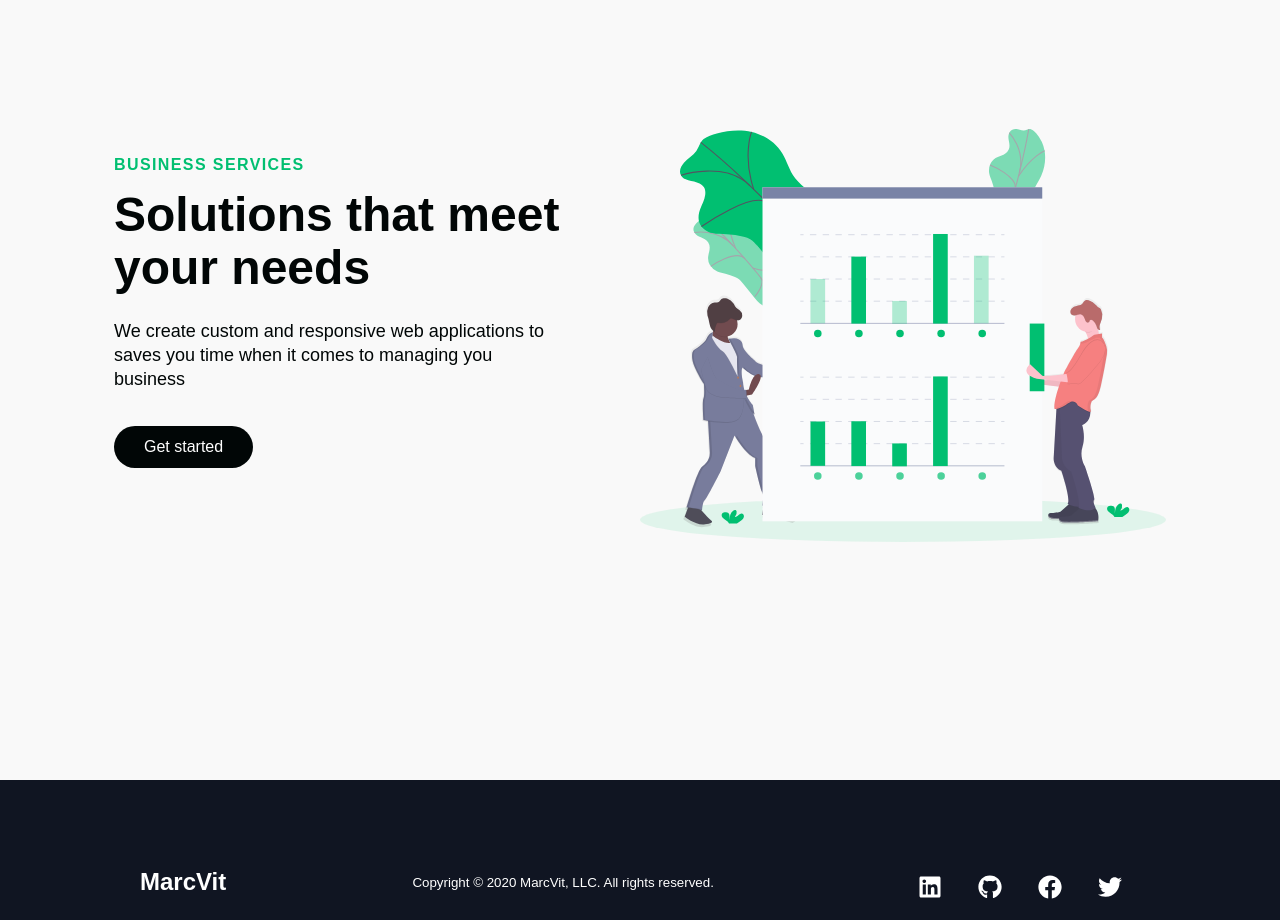
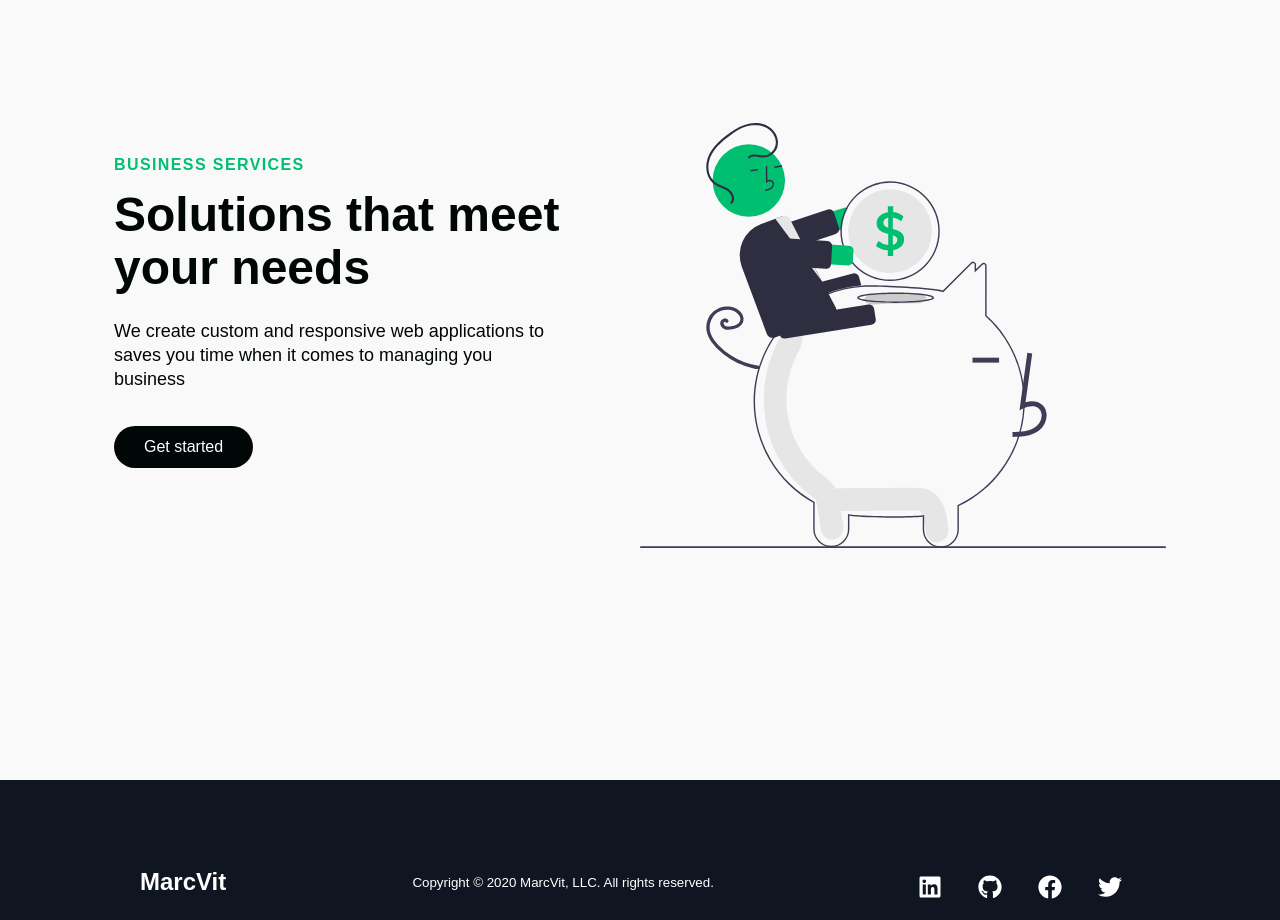
Before and after one commit to devslife7/marcvit-website, a React (Create React App) app: page / in a window 1280 px wide. Shown: the part 1600-2520 px from the top of the page. Built offline with nearby package versions, Linux system fonts and the light colour scheme; a web font is replaced by a local one.

Commit message:
fixed picture not rendering issue, had to downgrade react-scripts@4.0.0 to @3.4.3

```diff
--- a/package.json
+++ b/package.json
@@ -11,7 +11,7 @@
     "react-icons": "^3.11.0",
     "react-router": "^5.2.0",
     "react-router-dom": "^5.2.0",
-    "react-scripts": "4.0.0",
+    "react-scripts": "3.4.3",
     "react-scroll": "^1.8.1",
     "styled-components": "^5.2.1",
     "web-vitals": "^0.2.4"
--- a/src/App.js
+++ b/src/App.js
@@ -1,3 +1,4 @@
+import React from "react"
 import "./App.css"
 import { BrowserRouter as Router } from "react-router-dom"
 import Home from "./pages"
--- a/src/components/InfoSection/Index.js
+++ b/src/components/InfoSection/Index.js
@@ -1,6 +1,5 @@
 import React from "react"
 import { Button } from "../ButtonElements"
-import example from "../../images/svg-1.svg"
 import {
   BtnWrap,
   Column1,
@@ -32,7 +31,6 @@ export default function InfoSection({
   dark,
   dark2,
 }) {
-  // console.log(img)
   return (
     <>
       <InfoContainer lightBg={lightBg} id={id}>
@@ -62,10 +60,7 @@ export default function InfoSection({
             </Column1>
             <Column2>
               <ImgWrap>
-                {/* <Img src={require("../../images/example.png")} alt={alt} /> */}
-                {/* <img src={require("../../images/example.png")} alt={"alt"} /> */}
-                {/* <Img src={img} alt={alt} /> */}
-                <Img src={example} alt={alt} />
+                <Img src={img} alt={alt} />
               </ImgWrap>
             </Column2>
           </InfoRow>
```
Also changed, not shown: 1 other file (tests, documents, lock files or other folders).
